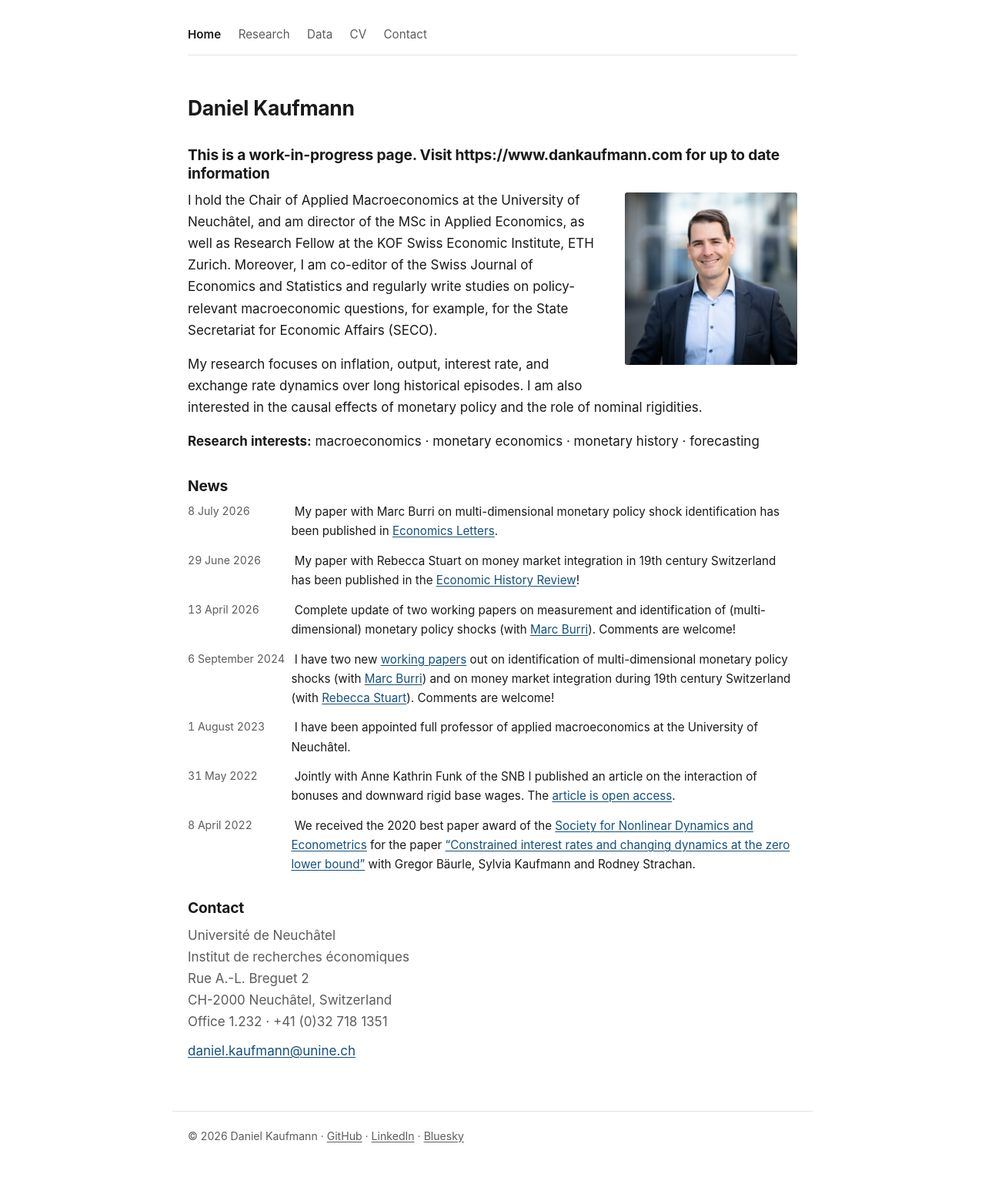
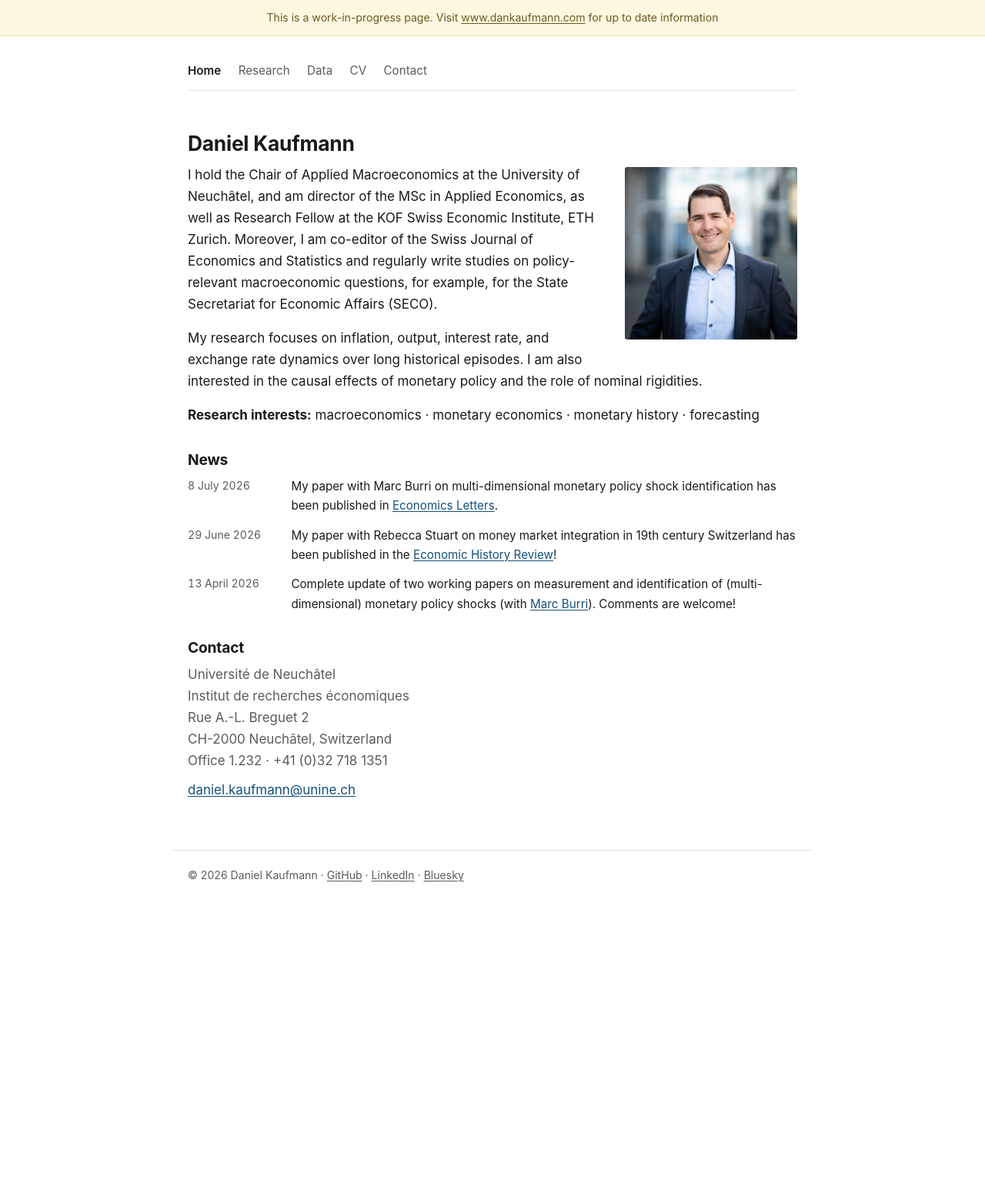
Before and after one commit to dankaufmann/dankaufmann.github.io, a Jekyll site: the page built from index.md, in a window 1280 px wide. Shown: the whole page at 77% size. Built offline with Jekyll 4.4.1, drawn with Linux system fonts in a browser that asks for light colours; after the commit the page ends 1212 px from its top, so only the background shows below that.

Commit message:
Show the work-in-progress notice site-wide, gated on the noindex flag
Daniel's notice moves from an h2 on the homepage into the layout as a styled
banner, with the URL as a real link and the wording unchanged. robots.txt now
carries front matter so it is templated too, meaning one flag in _config.yml
controls the meta tag, robots.txt, and the banner together.

```diff
--- a/_layouts/default.html
+++ b/_layouts/default.html
@@ -12,6 +12,14 @@
 </head>
 <body>
   <a class="skip-link" href="#main">Skip to content</a>
+
+  {%- if site.noindex %}
+  <p class="draft-banner" role="status">
+    This is a work-in-progress page. Visit
+    <a href="https://www.dankaufmann.com">www.dankaufmann.com</a>
+    for up to date information
+  </p>
+  {%- endif %}
 
   <header class="site-header">
     <nav class="site-nav" aria-label="Main">
--- a/assets/css/style.css
+++ b/assets/css/style.css
@@ -282,3 +282,15 @@ img { max-width: 100%; height: auto; }
 }
 .pub-news a { color: var(--ink-muted); }
 .pub-news a:hover { color: var(--link); }
+
+/* --- draft-phase banner (shown while _config.yml has noindex: true) ------ */
+.draft-banner {
+  margin: 0;
+  padding: 0.7rem 1.25rem;
+  background: #fff8e1;
+  border-bottom: 1px solid #f0e0a0;
+  color: #6b5a20;
+  font-size: 0.88rem;
+  text-align: center;
+}
+.draft-banner a { color: #6b5a20; }
--- a/index.md
+++ b/index.md
@@ -4,8 +4,6 @@ title: Home
 ---
 
 # Daniel Kaufmann
-
-## This is a work-in-progress page. Visit https://www.dankaufmann.com for up to date information
 
 <img class="portrait" src="{{ '/assets/img/portrait.jpg' | relative_url }}" alt="Daniel Kaufmann"> I hold the Chair of Applied Macroeconomics at the University of Neuchâtel, and
 am director of the MSc in Applied Economics, as well as Research Fellow at the
@@ -23,13 +21,9 @@ forecasting
 
 ## News
 
-- <span class="date">8 July 2026</span> My paper with Marc Burri on multi-dimensional monetary policy shock identification has been published in [Economics Letters](https://doi.org/10.1016/j.econlet.2026.113091).
-- <span class="date">29 June 2026</span> My paper with Rebecca Stuart on money market integration in 19th century Switzerland has been published in the [Economic History Review](https://doi.org/10.1111/ehr.70131)!
-- <span class="date">13 April 2026</span> Complete update of two working papers on measurement and identification of (multi-dimensional) monetary policy shocks (with [Marc Burri](https://marcburri.github.io/)). Comments are welcome!
-- <span class="date">6 September 2024</span> I have two new [working papers]({{ '/research/' | relative_url }}) out on identification of multi-dimensional monetary policy shocks (with [Marc Burri](https://marcburri.github.io/)) and on money market integration during 19th century Switzerland (with [Rebecca Stuart](https://www.rebeccastuart.net/)). Comments are welcome!
-- <span class="date">1 August 2023</span> I have been appointed full professor of applied macroeconomics at the University of Neuchâtel.
-- <span class="date">31 May 2022</span> Jointly with Anne Kathrin Funk of the SNB I published an article on the interaction of bonuses and downward rigid base wages. The [article is open access](https://doi.org/10.1257/pandp.20221097).
-- <span class="date">8 April 2022</span> We received the 2020 best paper award of the [Society for Nonlinear Dynamics and Econometrics](https://sndeecon.org/the-journal/) for the paper [“Constrained interest rates and changing dynamics at the zero lower bound”](https://www.degruyter.com/document/doi/10.1515/snde-2017-0098/html) with Gregor Bäurle, Sylvia Kaufmann and Rodney Strachan.
+- <span class="date">8 July 2026</span>My paper with Marc Burri on multi-dimensional monetary policy shock identification has been published in [Economics Letters](https://doi.org/10.1016/j.econlet.2026.113091).
+- <span class="date">29 June 2026</span>My paper with Rebecca Stuart on money market integration in 19th century Switzerland has been published in the [Economic History Review](https://doi.org/10.1111/ehr.70131)!
+- <span class="date">13 April 2026</span>Complete update of two working papers on measurement and identification of (multi-dimensional) monetary policy shocks (with [Marc Burri](https://marcburri.github.io/)). Comments are welcome!
 {: .news}
 
 ## Contact {#contact}
```
Also changed, not shown: robots.txt (+9 -2 lines), README.md.
